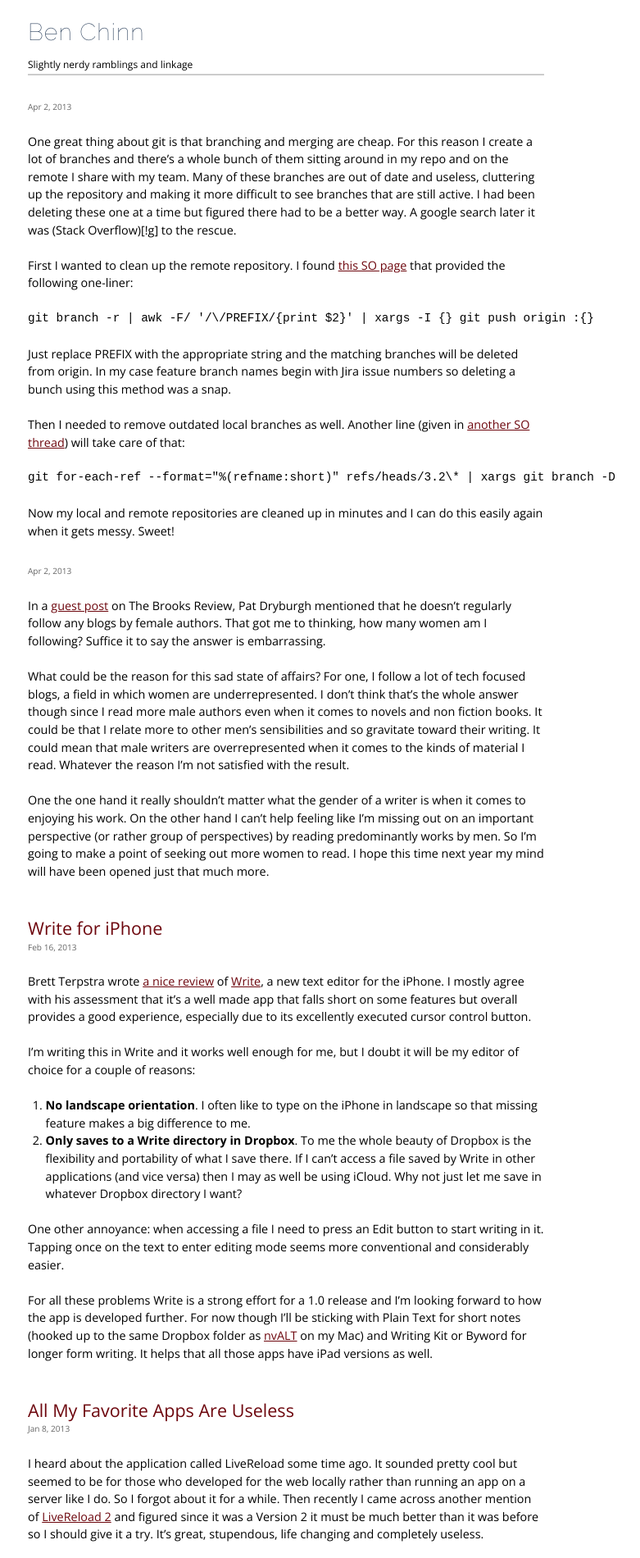
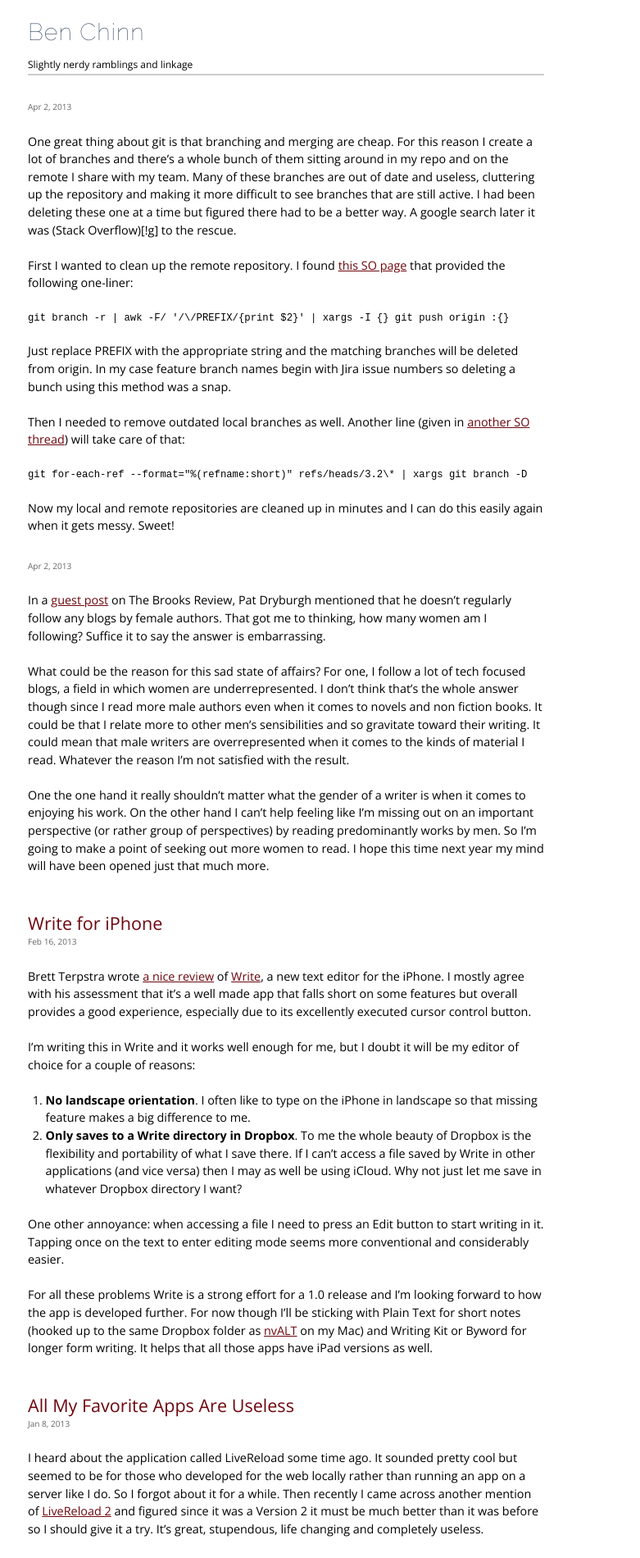
Before and after one commit to thechinnster/thechinnster.github.com, a Jekyll site: the page built from index.html, in a window 1280 px wide. Shown: the top 1900 px of the page at 82% size, without its empty margins (291-1072 px from the left). Built offline with Jekyll 4.4.1, drawn with Linux system fonts in a browser that asks for light colours; the list of posts is cut into pages by our own code.

Commit message:
Code styling

```diff
--- a/stylesheets/css/style.css
+++ b/stylesheets/css/style.css
@@ -2,7 +2,7 @@
 body {
   background-color: #fff;
   margin: 0;
-  font: 90%/1.5em "Open Sans", "Lucida Grande", "Lucida Sans", Verdana, sans-serif; }
+  font: 90%/1.5em 'Open Sans', 'Lucida Grande', 'Lucida Sans', Verdana, sans-serif; }
 
 div#container {
   margin: 0 auto;
@@ -98,6 +98,11 @@
   text-decoration: none;
   font-weight: normal; }
 
+pre {
+  max-width: 100%;
+  overflow: auto;
+  font-size: 85%; }
+
 footer {
   display: block;
   padding: 18px 5px 18px 5px;
--- a/stylesheets/css/style.scss
+++ b/stylesheets/css/style.scss
@@ -100,6 +100,12 @@
 	font-weight:normal;
 }
 
+pre {
+	max-width: 100%;
+	overflow: auto;
+	font-size: 85%;
+}
+
 footer {
 	display:block;
 	padding: 18px 5px 18px 5px;
```
